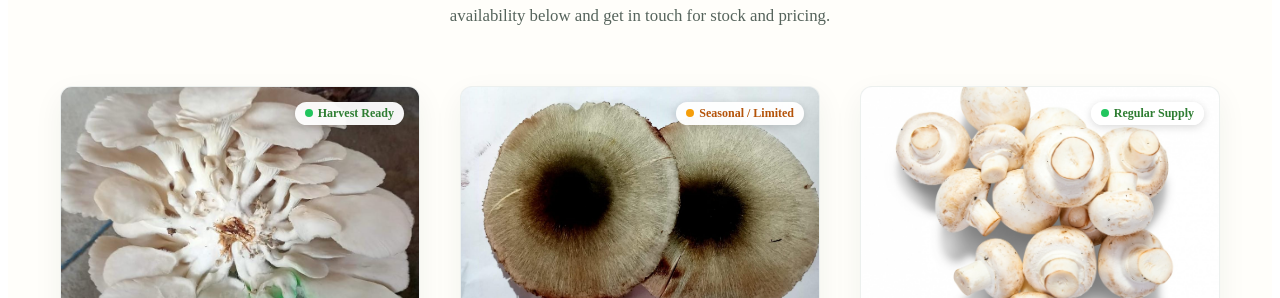
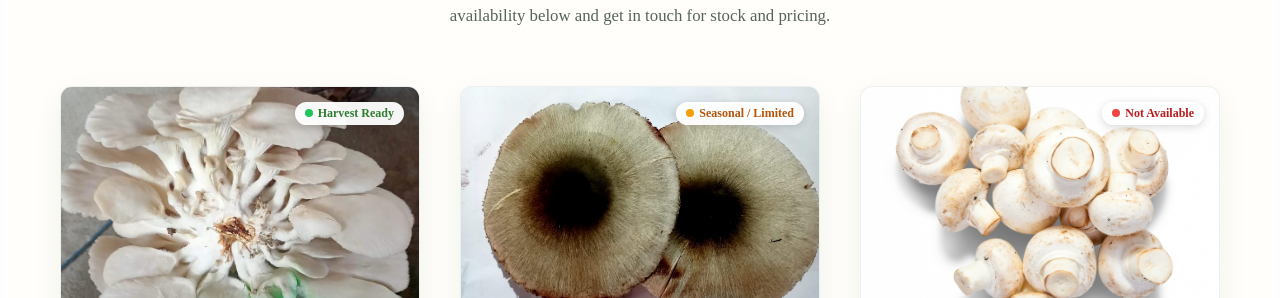
Before and after one commit to Unifisher/Unifisher-Website, a Jekyll site: the page built from index.html, in a window 1280 px wide and 900 px high, scrolled down 791 px. Shown: the part 154-452 px from the top of the window. Built offline with Jekyll 4.4.1, drawn with Linux system fonts in a browser that asks for light colours; some web fonts are replaced.

Commit message:
Update services.html

```diff
--- a/_includes/services.html
+++ b/_includes/services.html
@@ -63,9 +63,9 @@
 
       <!-- Product 3: Button Mushroom -->
       <div style="background: #ffffff; border-radius: 12px; overflow: hidden; border: 1px solid rgba(23,62,45,0.08); box-shadow: 0 10px 30px rgba(16,44,32,0.06); display: flex; flex-direction: column; position: relative;">
-        <!-- Status Badge -->
-        <div style="position: absolute; top: 15px; right: 15px; background: rgba(255,255,255,0.95); padding: 4px 10px; border-radius: 20px; font-size: 0.75rem; font-weight: 700; color: #2e7d32; box-shadow: 0 2px 8px rgba(0,0,0,0.15); display: flex; align-items: center; gap: 5px; z-index: 10;">
-          <span style="width: 8px; height: 8px; background-color: #22c55e; border-radius: 50%; display: inline-block;"></span> Regular Supply
+        <!-- Status Badge (Updated to Not Available) -->
+        <div style="position: absolute; top: 15px; right: 15px; background: rgba(255,255,255,0.95); padding: 4px 10px; border-radius: 20px; font-size: 0.75rem; font-weight: 700; color: #b91c1c; box-shadow: 0 2px 8px rgba(0,0,0,0.15); display: flex; align-items: center; gap: 5px; z-index: 10;">
+          <span style="width: 8px; height: 8px; background-color: #ef4444; border-radius: 50%; display: inline-block;"></span> Not Available
         </div>
         <div style="height: 240px; background: #e5e7eb; overflow: hidden;">
           <img src="{{ '/img/about/3.jpeg' | relative_url }}" alt="Button Mushroom" style="width: 100%; height: 100%; object-fit: cover;">
@@ -76,7 +76,7 @@
           <p style="color: #55635b; font-size: 0.95rem; line-height: 1.6; margin-bottom: 1.5rem; flex-grow: 1;">
             Fresh and clean with a smooth texture and consistent quality for all cuisines.
           </p>
-          <a href="https://wa.me/918967211315?text=Hello%20Unifisher%20Farming,%20please%20share%20availability%20for%20Button%20Mushroom" target="_blank" rel="noopener"
+          <a href="https://wa.me/918967211315?text=Hello%20Unifisher%20Farming,%20is%20Button%20Mushroom%20back%20in%20stock?" target="_blank" rel="noopener"
              style="color: #173e2d; font-weight: 700; font-size: 0.95rem; text-decoration: none; display: inline-flex; align-items: center; gap: 4px;">
             Ask about availability ↗
           </a>
```
